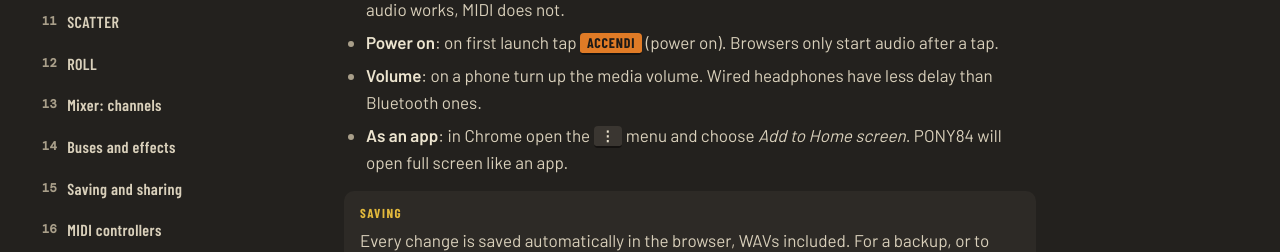
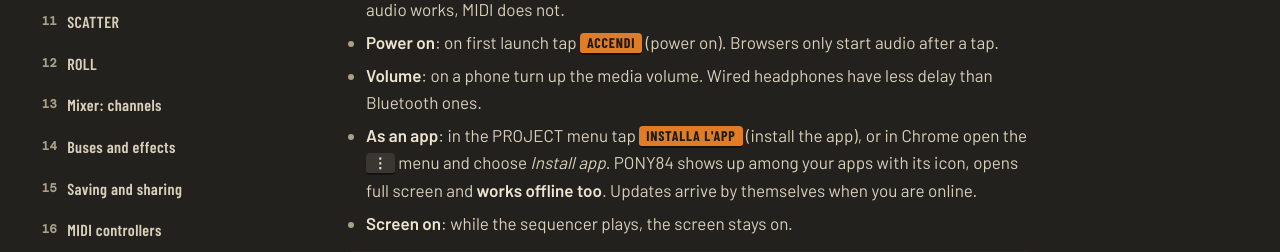
Before and after one commit to puck1e/pony84, a plain HTML site: page web/guide/index.html in a window 1280 px wide. Shown: the part 530-782 px from the top of the page. Drawn offline with nearby package versions, Linux system fonts and the light colour scheme; a web font is replaced by a local one.

Commit message:
Add files via upload

```diff
--- a/web/guide/index.html
+++ b/web/guide/index.html
@@ -6,6 +6,8 @@
 <meta name="theme-color" content="#23211e">
 <title>PONY84 · Guida</title>
 <meta name="description" content="Guida completa a PONY84, groovebox FM e sample nel browser: tracce, sequencer, ROLL, scatter, mixer con bus ed effetti, MIDI.">
+<link rel="icon" type="image/png" sizes="32x32" href="../icons/favicon-32.png">
+<link rel="apple-touch-icon" href="../icons/apple-touch-icon.png">
 <link rel="preconnect" href="https://fonts.googleapis.com">
 <link rel="stylesheet" href="https://fonts.googleapis.com/css2?family=Barlow+Condensed:ital,wght@0,500;0,600;0,700;1,800&family=Barlow:wght@400;500;600&family=DM+Mono:wght@400;500&display=swap">
 <style>
@@ -190,7 +192,8 @@ footer { margin-top: 48px; padding-top: 20px; border-top: 1px solid var(--line);
           <li><strong>Browser</strong>: usa <strong>Chrome</strong> (Android, Windows, macOS, Linux). Anche Edge va bene. Su iPhone l'audio funziona, il MIDI no.</li>
           <li><strong>Accensione</strong>: al primo avvio tocca <span class="k o">ACCENDI</span>. I browser fanno partire l'audio solo dopo un tocco.</li>
           <li><strong>Volume</strong>: sul telefono alza il volume dei contenuti multimediali. Le cuffie con il filo hanno meno ritardo di quelle Bluetooth.</li>
-          <li><strong>Come un'app</strong>: in Chrome apri il menu <span class="k">⋮</span> e scegli <em>Aggiungi a schermata Home</em>. PONY84 si aprirà a tutto schermo come un'app.</li>
+          <li><strong>Come un'app</strong>: nel menu PROGETTO tocca <span class="k o">INSTALLA L'APP</span>, oppure in Chrome apri il menu <span class="k">⋮</span> e scegli <em>Installa app</em>. PONY84 compare tra le app con la sua icona, si apre a tutto schermo e <strong>funziona anche senza internet</strong>. Gli aggiornamenti arrivano da soli quando sei online.</li>
+          <li><strong>Schermo acceso</strong>: mentre il sequencer suona lo schermo non si spegne.</li>
         </ul>
         <div class="note"><span class="lbl">SALVATAGGIO</span><p>Ogni modifica viene salvata in automatico nel browser, WAV compresi. Per avere una copia di sicurezza o per passare il progetto su un altro dispositivo usa <a href="#project">Esporta</a>.</p></div>
       </div>
@@ -199,7 +202,8 @@ footer { margin-top: 48px; padding-top: 20px; border-top: 1px solid var(--line);
           <li><strong>Browser</strong>: use <strong>Chrome</strong> (Android, Windows, macOS, Linux). Edge works too. On iPhone the audio works, MIDI does not.</li>
           <li><strong>Power on</strong>: on first launch tap <span class="k o">ACCENDI</span> (power on). Browsers only start audio after a tap.</li>
           <li><strong>Volume</strong>: on a phone turn up the media volume. Wired headphones have less delay than Bluetooth ones.</li>
-          <li><strong>As an app</strong>: in Chrome open the <span class="k">⋮</span> menu and choose <em>Add to Home screen</em>. PONY84 will open full screen like an app.</li>
+          <li><strong>As an app</strong>: in the PROJECT menu tap <span class="k o">INSTALLA L'APP</span> (install the app), or in Chrome open the <span class="k">⋮</span> menu and choose <em>Install app</em>. PONY84 shows up among your apps with its icon, opens full screen and <strong>works offline too</strong>. Updates arrive by themselves when you are online.</li>
+          <li><strong>Screen on</strong>: while the sequencer plays, the screen stays on.</li>
         </ul>
         <div class="note"><span class="lbl">SAVING</span><p>Every change is saved automatically in the browser, WAVs included. For a backup, or to move a project to another device, use <a href="#project">Export</a>.</p></div>
       </div>
```
